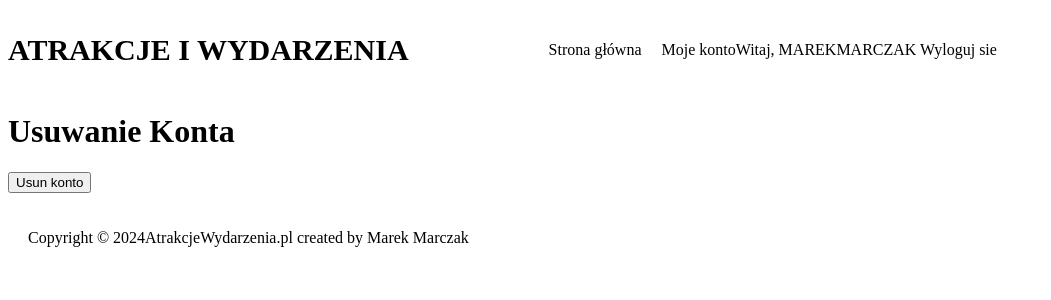
After one commit to marczak01/atrakcjewydarzenia, a Django app: page /users/user-delete/ in a window 1280 px wide. The commit adds this page. Shown: the top 300 px of the page, without its empty margins (0-1051 px from the left). Run offline with Django 5.2, Linux system fonts and the light colour scheme; a user stored in the database is signed in.

Commit message:
deleting users v1.0

```diff
--- /dev/null
+++ b/users/templates/registration/delete_form.html
@@ -0,0 +1,14 @@
+{% extends "base.html" %}
+
+{% block title %}Usuwanie Konta{% endblock title %}
+
+{% block content %}
+  <h1>Usuwanie Konta</h1>
+  <div class='delete-form'>
+    <form action="{% url 'user-delete' %}" method="post">
+      {% csrf_token %}
+      <input type='hidden' name='next' value='{{ next }}'/>
+      <p><input type='submit' value='Usun konto'/> </p>
+    </form>
+  </div>
+{% endblock content %}
--- a/users/templates/users/dashboard.html
+++ b/users/templates/users/dashboard.html
@@ -3,4 +3,6 @@
 {% block content %}
     <h1>Twój panel</h1>
     <p>{{ user.username }}, witaj w twoim panelu.</p>
+
+    <p>Mozesz <a href="{% url 'user-delete' %}">usunąć</a> konto</p>
 {% endblock %}
--- a/users/urls.py
+++ b/users/urls.py
@@ -9,5 +9,6 @@ urlpatterns = [
     path('login/', views.user_login, name='login'),
     path("logout/", views.user_logout, name="logout"),
     path("register/", views.user_registration, name="registration"),
+    path("user-delete/", views.user_delete, name="user-delete"),
 
 ]
--- a/users/views.py
+++ b/users/views.py
@@ -68,3 +68,15 @@ def user_login(request):
 def user_logout(request):
     logout(request)
     return render(request, 'registration/logged_out.html')
+
+
+@login_required
+def user_delete(request):
+    if request.method == 'POST':
+        user = request.user
+        user.delete()
+        return redirect('login')
+    context = {
+
+    }
+    return render(request, 'registration/delete_form.html', context)
```
Also changed, not shown: db.sqlite3.
